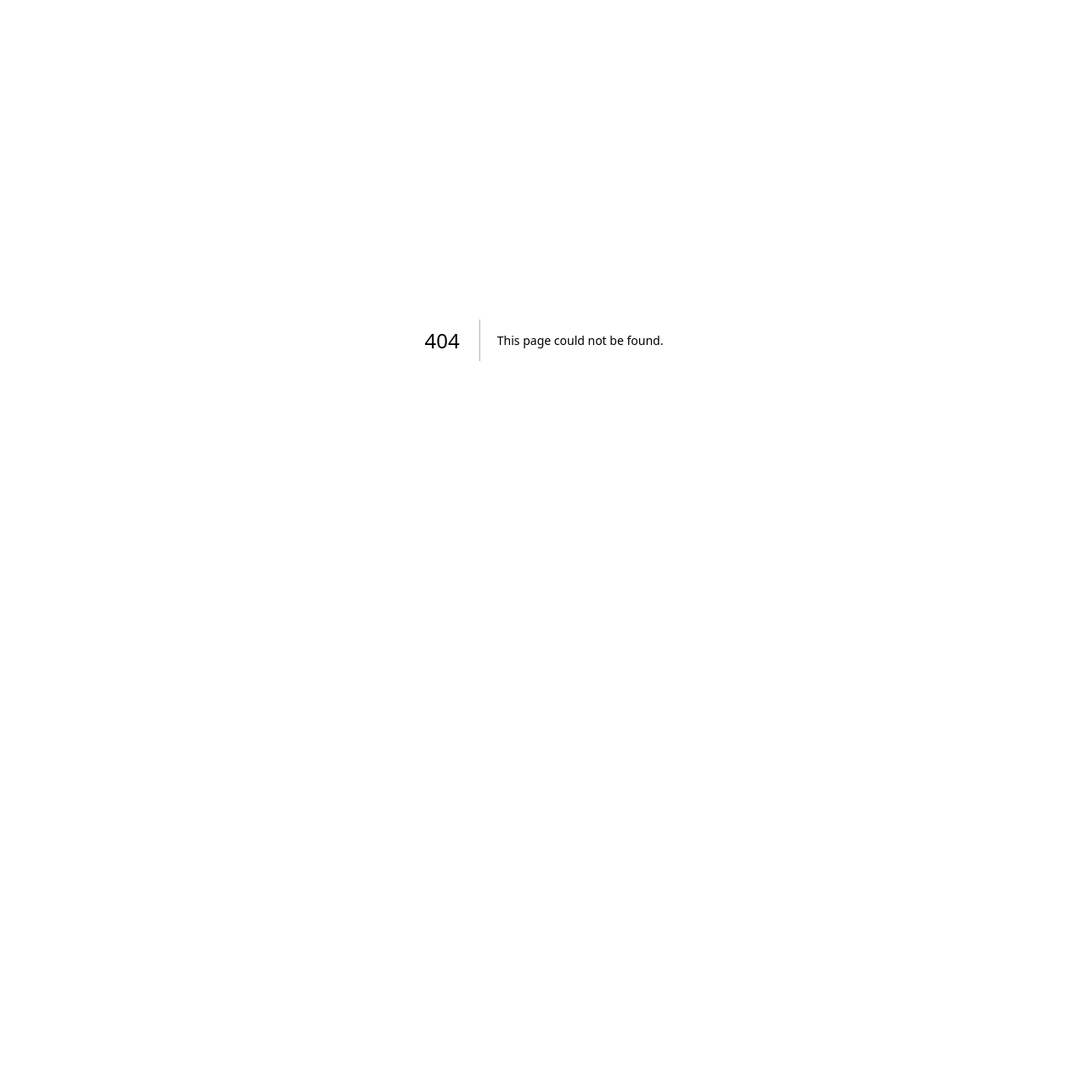
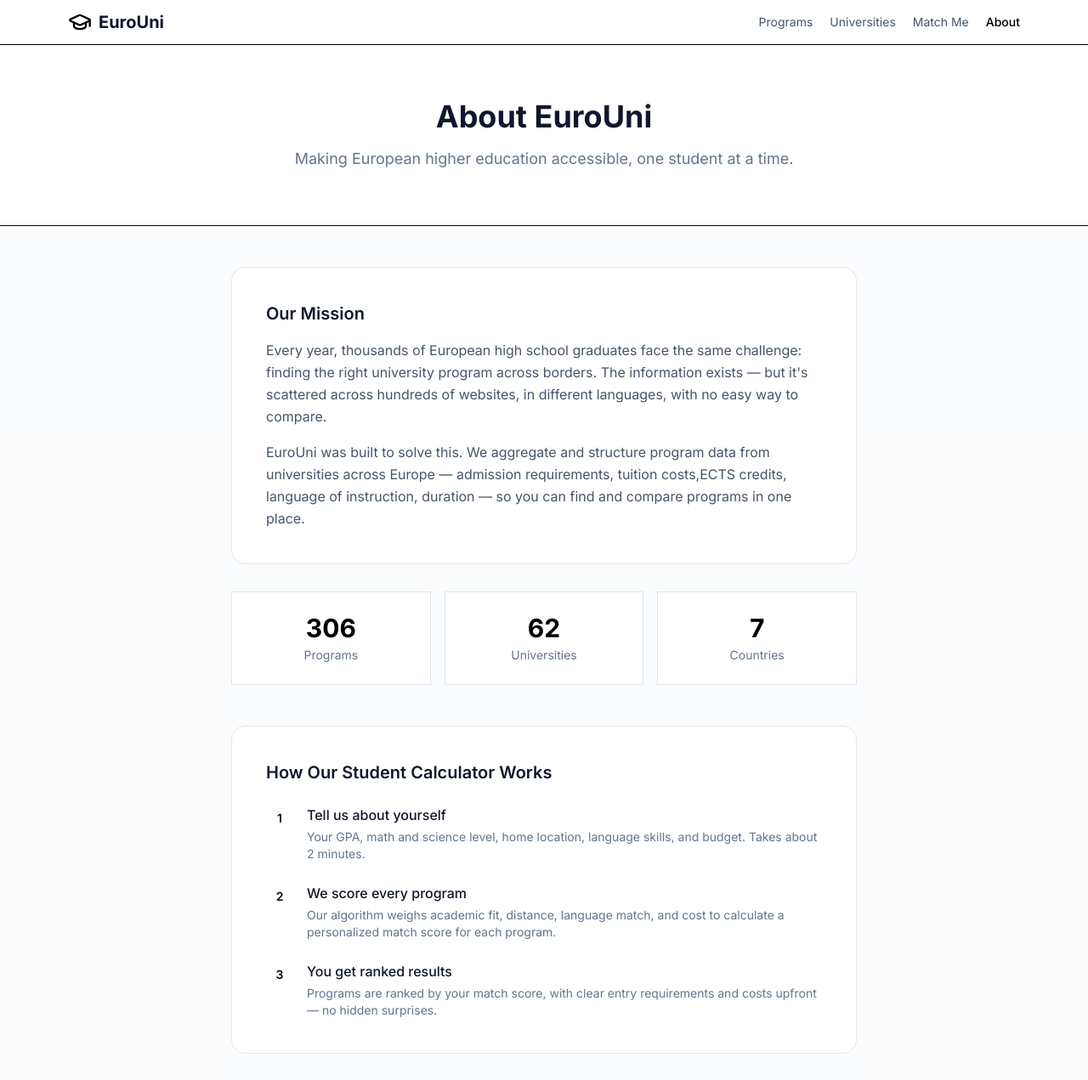
Before and after one commit to owndy123/eurouni, a Next.js app: page /about in a window 1280 px wide. Before the commit this address had no page. Shown: the top 1271 px of the page at 85% size. Before the commit the page ends 800 px from the top, so only its background shows below. Built offline with nearby package versions, Linux system fonts and the light colour scheme.

Commit message:
feat: add About page, fix onboarding step count (5), add About to nav on all pages

```diff
--- /dev/null
+++ b/src/app/about/page.tsx
@@ -0,0 +1,162 @@
+import { Metadata } from 'next'
+import Link from 'next/link'
+
+export const metadata: Metadata = {
+  title: 'About EuroUni',
+  description: 'EuroUni helps European high school graduates find the perfect university program. Learn about our mission, the student calculator, and how we cover 7 countries with 306 programs.',
+}
+
+export default function AboutPage() {
+  return (
+    <div className="min-h-screen bg-slate-50/50">
+      {/* Header */}
+      <header className="bg-white border-b sticky top-0 z-50">
+        <div className="max-w-6xl mx-auto px-4 py-3 flex items-center justify-between">
+          <Link href="/" className="flex items-center gap-2">
+            <svg xmlns="http://www.w3.org/2000/svg" width="24" height="24" viewBox="0 0 24 24" fill="none" stroke="currentColor" strokeWidth="2" strokeLinecap="round" strokeLinejoin="round" className="lucide lucide-graduation-cap w-7 h-7 text-primary"><path d="M21.42 10.922a1 1 0 0 0-.019-1.838L12.83 5.18a2 2 0 0 0-1.66 0L2.6 9.08a1 1 0 0 0 0 1.832l8.57 3.908a2 2 0 0 0 1.66 0z"></path><path d="M22 10v6"></path><path d="M6 12.5V16a6 3 0 0 0 12 0v-3.5"></path></svg>
+            <span className="text-xl font-bold text-slate-900">EuroUni</span>
+          </Link>
+          <nav className="flex items-center gap-5 text-sm">
+            <Link className="text-slate-600 hover:text-slate-900 transition-colors" href="/programs">Programs</Link>
+            <Link className="text-slate-600 hover:text-slate-900 transition-colors" href="/universities">Universities</Link>
+            <Link className="text-slate-600 hover:text-slate-900 transition-colors" href="/onboarding">Match Me</Link>
+            <Link className="text-primary font-medium" href="/about">About</Link>
+          </nav>
+        </div>
+      </header>
+
+      {/* Hero */}
+      <section className="bg-white border-b">
+        <div className="max-w-3xl mx-auto px-4 py-16 text-center">
+          <h1 className="text-3xl md:text-4xl font-bold text-slate-900 mb-4">
+            About EuroUni
+          </h1>
+          <p className="text-lg text-slate-500">
+            Making European higher education accessible, one student at a time.
+          </p>
+        </div>
+      </section>
+
+      {/* Mission */}
+      <section className="max-w-3xl mx-auto px-4 py-12">
+        <div className="bg-white rounded-2xl border border-slate-200 p-8 md:p-10 mb-8">
+          <h2 className="text-xl font-semibold text-slate-900 mb-4">Our Mission</h2>
+          <p className="text-slate-600 leading-relaxed mb-4">
+            Every year, thousands of European high school graduates face the same challenge: finding the right university program across borders. The information exists — but it's scattered across hundreds of websites, in different languages, with no easy way to compare.
+          </p>
+          <p className="text-slate-600 leading-relaxed">
+            EuroUni was built to solve this. We aggregate and structure program data from universities across Europe — admission requirements, tuition costs,ECTS credits, language of instruction, duration — so you can find and compare programs in one place.
+          </p>
+        </div>
+
+        {/* Stats */}
+        <div className="grid grid-cols-3 gap-4 mb-12">
+          {[
+            { number: '306', label: 'Programs' },
+            { number: '62', label: 'Universities' },
+            { number: '7', label: 'Countries' },
+          ].map(stat => (
+            <div key={stat.label} className="bg-white rounded-xl border border-slate-200 p-6 text-center">
+              <div className="text-3xl font-bold text-primary mb-1">{stat.number}</div>
+              <div className="text-sm text-slate-500">{stat.label}</div>
+            </div>
+          ))}
+        </div>
+
+        {/* How it works */}
+        <div className="bg-white rounded-2xl border border-slate-200 p-8 md:p-10 mb-8">
+          <h2 className="text-xl font-semibold text-slate-900 mb-6">How Our Student Calculator Works</h2>
+          <div className="space-y-6">
+            {[
+              {
+                step: '1',
+                title: 'Tell us about yourself',
+                desc: 'Your GPA, math and science level, home location, language skills, and budget. Takes about 2 minutes.'
+              },
+              {
+                step: '2',
+                title: 'We score every program',
+                desc: 'Our algorithm weighs academic fit, distance, language match, and cost to calculate a personalized match score for each program.'
+              },
+              {
+                step: '3',
+                title: 'You get ranked results',
+                desc: 'Programs are ranked by your match score, with clear entry requirements and costs upfront — no hidden surprises.'
+              },
+            ].map(item => (
+              <div key={item.step} className="flex gap-4">
+                <div className="w-8 h-8 rounded-full bg-primary/10 flex items-center justify-center text-sm font-semibold text-primary shrink-0">
+                  {item.step}
+                </div>
+                <div>
+                  <h3 className="font-medium text-slate-900 mb-1">{item.title}</h3>
+                  <p className="text-sm text-slate-500">{item.desc}</p>
+                </div>
+              </div>
+            ))}
+          </div>
+        </div>
+
+        {/* Countries covered */}
+        <div className="bg-white rounded-2xl border border-slate-200 p-8 md:p-10 mb-8">
+          <h2 className="text-xl font-semibold text-slate-900 mb-4">Countries We Cover</h2>
+          <p className="text-slate-500 text-sm mb-6">
+            Currently covering 7 European countries with plans to expand:
+          </p>
+          <div className="grid grid-cols-2 md:grid-cols-3 gap-3">
+            {['Austria', 'Czech Republic', 'Germany', 'Hungary', 'Netherlands', 'Poland', 'Slovakia'].map(country => (
+              <div key={country} className="flex items-center gap-2 text-slate-700 text-sm">
+                <div className="w-2 h-2 rounded-full bg-primary" />
+                {country}
+              </div>
+            ))}
+          </div>
+        </div>
+
+        {/* Data freshness */}
+        <div className="bg-white rounded-2xl border border-slate-200 p-8 md:p-10 mb-8">
+          <h2 className="text-xl font-semibold text-slate-900 mb-4">How We Keep Data Up to Date</h2>
+          <p className="text-slate-600 leading-relaxed mb-3">
+            We update program data every academic year, starting each spring. Our sources include:
+          </p>
+          <ul className="text-slate-600 text-sm space-y-2">
+            <li className="flex gap-2"><span className="text-primary">→</span> Direct university websites and program catalogs</li>
+            <li className="flex gap-2"><span className="text-primary">→</span> Official admission portals (national and university-level)</li>
+            <li className="flex gap-2"><span className="text-primary">→</span> Published tuition schedules and scholarship information</li>
+          </ul>
+          <p className="text-slate-500 text-sm mt-4">
+            Entry requirements shown are indicative. Always confirm with the university before applying.
+          </p>
+        </div>
+
+        {/* CTA */}
+        <div className="bg-primary rounded-2xl p-8 md:p-10 text-center">
+          <h2 className="text-xl font-semibold text-white mb-2">Ready to find your match?</h2>
+          <p className="text-primary-foreground/80 text-sm mb-6">
+            Our student calculator takes 2 minutes and shows you programs tailored to your profile.
+          </p>
+          <Link
+            href="/onboarding"
+            className="inline-flex items-center gap-2 bg-white text-primary font-medium px-6 py-2.5 rounded-lg hover:bg-slate-100 transition-colors text-sm"
+          >
+            Start Matching
+            <svg xmlns="http://www.w3.org/2000/svg" width="16" height="16" viewBox="0 0 24 24" fill="none" stroke="currentColor" strokeWidth="2" strokeLinecap="round" strokeLinejoin="round"><path d="M5 12h14"></path><path d="m12 5 7 7-7 7"></path></svg>
+          </Link>
+        </div>
+      </section>
+
+      {/* Footer */}
+      <footer className="py-8 px-4 border-t border-border bg-white mt-12">
+        <div className="max-w-6xl mx-auto flex flex-col md:flex-row items-center justify-between gap-4">
+          <div className="flex items-center gap-2">
+            <div className="w-8 h-8 rounded-lg bg-primary flex items-center justify-center">
+              <svg xmlns="http://www.w3.org/2000/svg" width="16" height="16" viewBox="0 0 24 24" fill="none" stroke="currentColor" strokeWidth="2" strokeLinecap="round" strokeLinejoin="round" className="lucide lucide-graduation-cap w-4 h-4 text-primary-foreground"><path d="M21.42 10.922a1 1 0 0 0-.019-1.838L12.83 5.18a2 2 0 0 0-1.66 0L2.6 9.08a1 1 0 0 0 0 1.832l8.57 3.908a2 2 0 0 0 1.66 0z"></path><path d="M22 10v6"></path><path d="M6 12.5V16a6 3 0 0 0 12 0v-3.5"></path></svg>
+            </div>
+            <span className="text-lg font-bold text-foreground">EuroUni</span>
+          </div>
+          <p className="text-sm text-muted-foreground">© 2026 EuroUni. Helping European students find their path.</p>
+        </div>
+      </footer>
+    </div>
+  )
+}
--- a/src/app/onboarding/page.tsx
+++ b/src/app/onboarding/page.tsx
@@ -224,7 +224,7 @@ export default function OnboardingPage() {
             <span className="text-lg font-bold text-slate-900">EuroUni</span>
           </Link>
           <span className="text-sm text-slate-500">
-            {currentStep <= 4 ? `Step ${currentStep} of 4` : 'Your Results'}
+            {currentStep <= 4 ? `Step ${currentStep} of 5` : 'Your Results'}
           </span>
         </div>
       </header>
--- a/src/app/page.tsx
+++ b/src/app/page.tsx
@@ -94,6 +94,18 @@ export default function Home() {
               className="text-sm font-medium text-muted-foreground hover:text-foreground transition-colors"
             >
               Programs
+            </Link>
+            <Link
+              href="/universities"
+              className="text-sm font-medium text-muted-foreground hover:text-foreground transition-colors"
+            >
+              Universities
+            </Link>
+            <Link
+              href="/about"
+              className="text-sm font-medium text-muted-foreground hover:text-foreground transition-colors"
+            >
+              About
             </Link>
             <Button asChild size="sm">
               <Link href="/onboarding" className="gap-2">
--- a/src/app/programs/page.tsx
+++ b/src/app/programs/page.tsx
@@ -348,6 +348,7 @@ export default function ProgramsPage() {
             <Link href="/programs" className="text-primary font-medium">Programs</Link>
             <Link href="/universities" className="text-slate-600 hover:text-slate-900">Universities</Link>
             <Link href="/onboarding" className="text-slate-600 hover:text-slate-900">Match Me</Link>
+            <Link href="/about" className="text-slate-600 hover:text-slate-900">About</Link>
           </nav>
         </div>
       </header>
--- a/src/app/universities/page.tsx
+++ b/src/app/universities/page.tsx
@@ -57,6 +57,7 @@ export default function UniversitiesPage() {
             <a className="text-slate-600 hover:text-slate-900 transition-colors" href="/programs">Programs</a>
             <a className="text-primary font-medium" href="/universities">Universities</a>
             <a className="text-slate-600 hover:text-slate-900 transition-colors" href="/onboarding">Match Me</a>
+            <a className="text-slate-600 hover:text-slate-900 transition-colors" href="/about">About</a>
           </nav>
         </div>
       </header>
```
